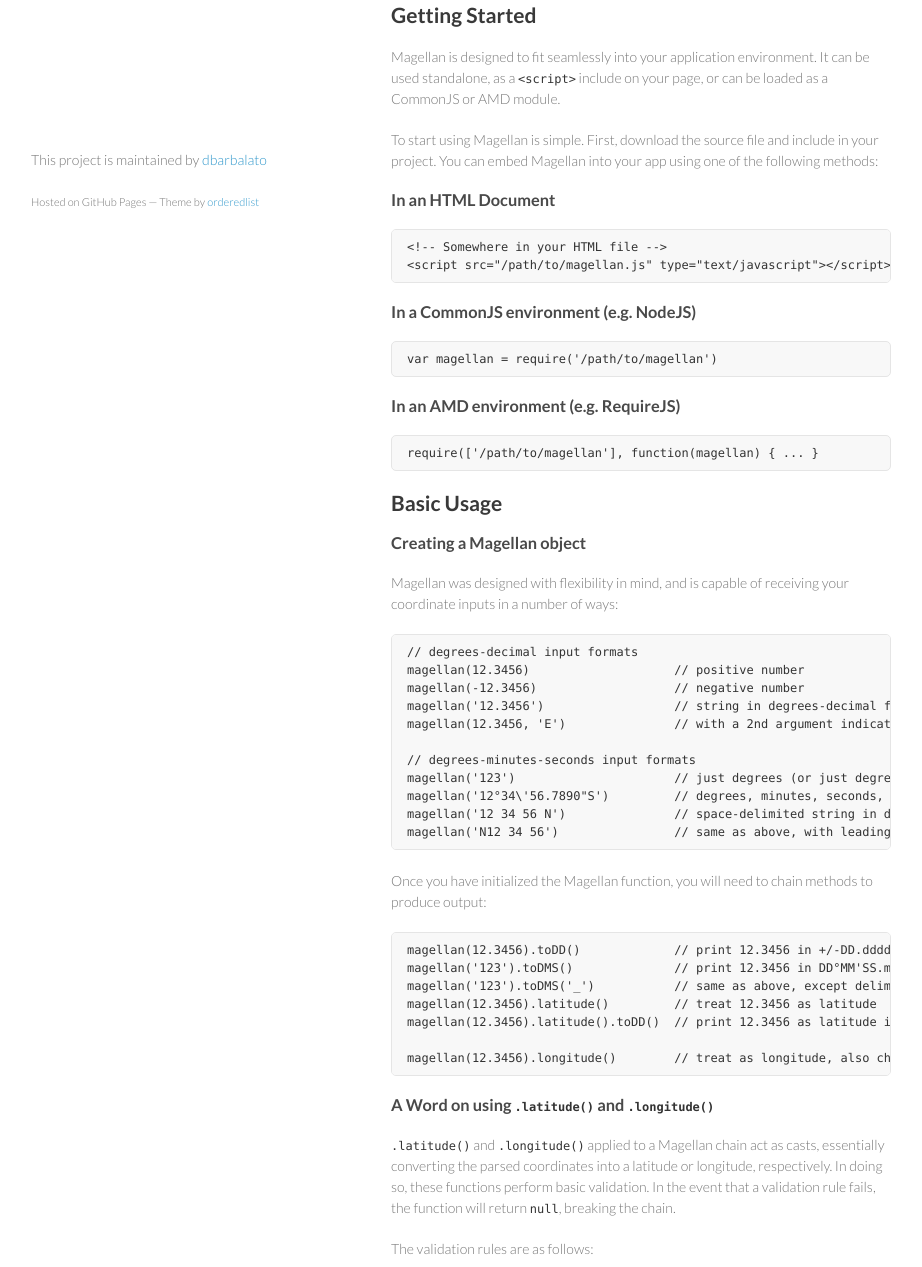
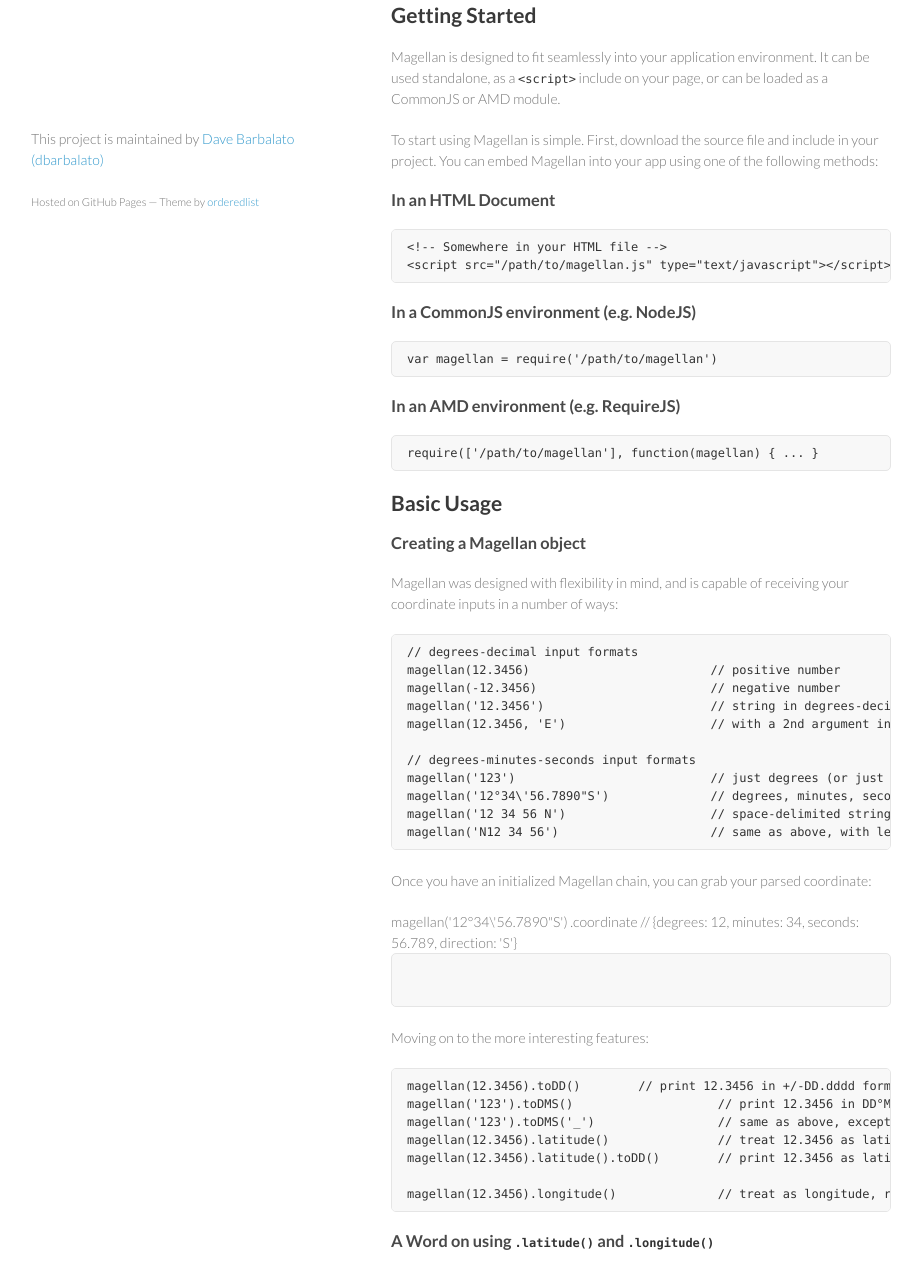
Before and after one commit to dbarbalato/magellan, a plain HTML site: page index.html in a window 1280 px wide. Shown: the part 519-1786 px from the top of the page, without its empty margins (179-1101 px from the left). Drawn offline with Linux system fonts and the light colour scheme.

Commit message:
Update index.html

```diff
--- a/index.html
+++ b/index.html
@@ -3,7 +3,7 @@
   <head>
     <meta charset="utf-8">
     <meta http-equiv="X-UA-Compatible" content="chrome=1">
-    <title>Magellan by dbarbalato</title>
+    <title>Magellan by Dave Barbalato</title>
 
     <link rel="stylesheet" href="stylesheets/styles.css">
     <link rel="stylesheet" href="stylesheets/pygment_trac.css">
@@ -93,27 +93,33 @@
 <p>Magellan was designed with flexibility in mind, and is capable of receiving your coordinate inputs in a number of ways:</p>
 
 <pre><code>// degrees-decimal input formats
-magellan(12.3456)                    // positive number
-magellan(-12.3456)                   // negative number
-magellan('12.3456')                  // string in degrees-decimal format (can also start with +/-)
-magellan(12.3456, 'E')               // with a 2nd argument indication the compass direction [NSEW]
+magellan(12.3456)                         // positive number
+magellan(-12.3456)                        // negative number
+magellan('12.3456')                       // string in degrees-decimal format (can also start with +/-)
+magellan(12.3456, 'E')                    // with a 2nd argument indication the compass direction [NSEW]
 
 // degrees-minutes-seconds input formats
-magellan('123')                      // just degrees (or just degrees and minutes)
-magellan('12°34\'56.7890"S')         // degrees, minutes, seconds, milliseconds and direction
-magellan('12 34 56 N')               // space-delimited string in degrees-minutes-seconds format
-magellan('N12 34 56')                // same as above, with leading compass direction
+magellan('123')                           // just degrees (or just degrees and minutes)
+magellan('12°34\'56.7890"S')              // degrees, minutes, seconds, milliseconds and direction
+magellan('12 34 56 N')                    // space-delimited string in degrees-minutes-seconds format
+magellan('N12 34 56')                     // same as above, with leading compass direction
 </code></pre>
 
-<p>Once you have initialized the Magellan function, you will need to chain methods to produce output:</p>
+<p>Once you have an initialized Magellan chain, you can grab your parsed coordinate:</p>
+magellan('12°34\'56.7890"S') .coordinate  // {degrees: 12, minutes: 34, seconds: 56.789, direction: 'S'}
+<pre><code>
 
-<pre><code>magellan(12.3456).toDD()             // print 12.3456 in +/-DD.dddd format
-magellan('123').toDMS()              // print 12.3456 in DD°MM'SS.mmmmm" format
-magellan('123').toDMS('_')           // same as above, except delimit the output with '_' character
-magellan(12.3456).latitude()         // treat 12.3456 as latitude
-magellan(12.3456).latitude().toDD()  // print 12.3456 as latitude in +/-DD.dddd format
+</code></pre>
 
-magellan(12.3456).longitude()        // treat as longitude, also chain-able as seen above
+<p>Moving on to the more interesting features:</p>
+
+<pre><code>magellan(12.3456).toDD()        // print 12.3456 in +/-DD.dddd format
+magellan('123').toDMS()                    // print 12.3456 in DD°MM'SS.mmmmm" format
+magellan('123').toDMS('_')                 // same as above, except delimit the output with '_' character
+magellan(12.3456).latitude()               // treat 12.3456 as latitude
+magellan(12.3456).latitude().toDD()        // print 12.3456 as latitude in +/-DD.dddd format
+
+magellan(12.3456).longitude()              // treat as longitude, ready for chained methods seen above
 </code></pre>
 
 <h3>A Word on using <code>.latitude()</code> and <code>.longitude()</code>
@@ -136,7 +142,7 @@
 <p>If interested in contributing, contact Dave Barbalato (<a href="https://github.com/dbarbalato" class="user-mention">@dbarbalato</a>)</p>
       </section>
       <footer>
-        <p>This project is maintained by <a href="https://github.com/dbarbalato">dbarbalato</a></p>
+        <p>This project is maintained by <a href="https://github.com/dbarbalato">Dave Barbalato (dbarbalato)</a></p>
         <p><small>Hosted on GitHub Pages &mdash; Theme by <a href="https://github.com/orderedlist">orderedlist</a></small></p>
       </footer>
     </div>
```
